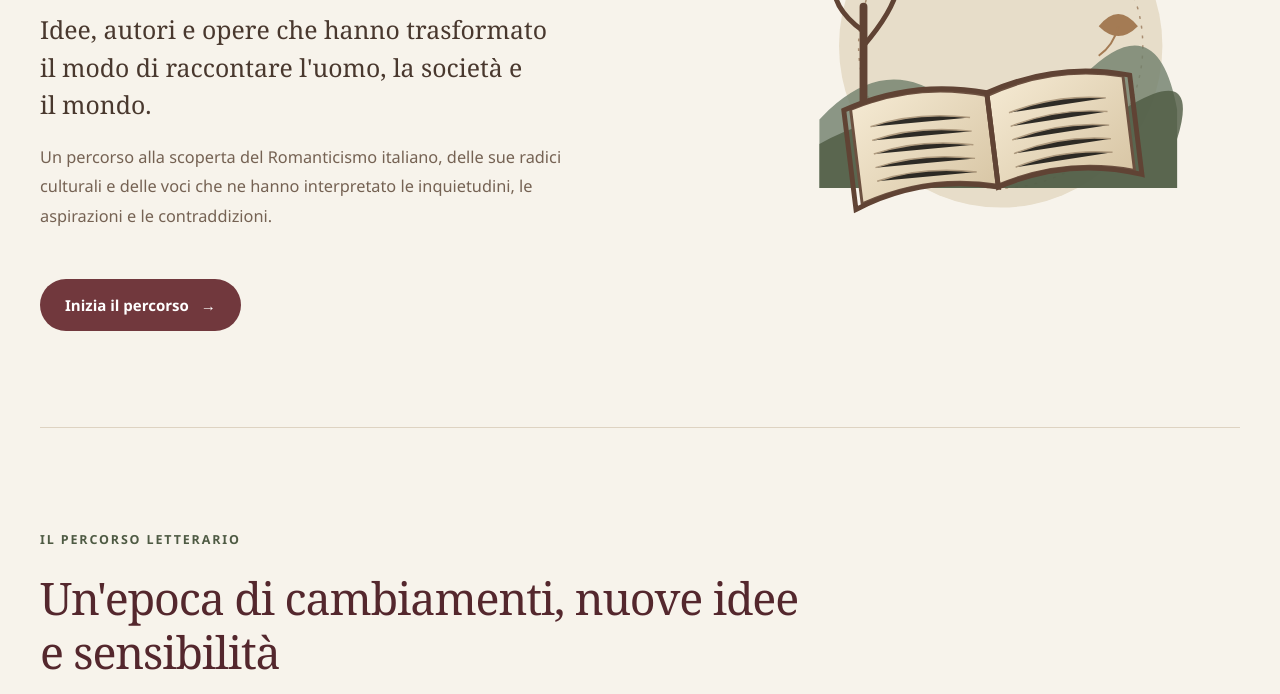
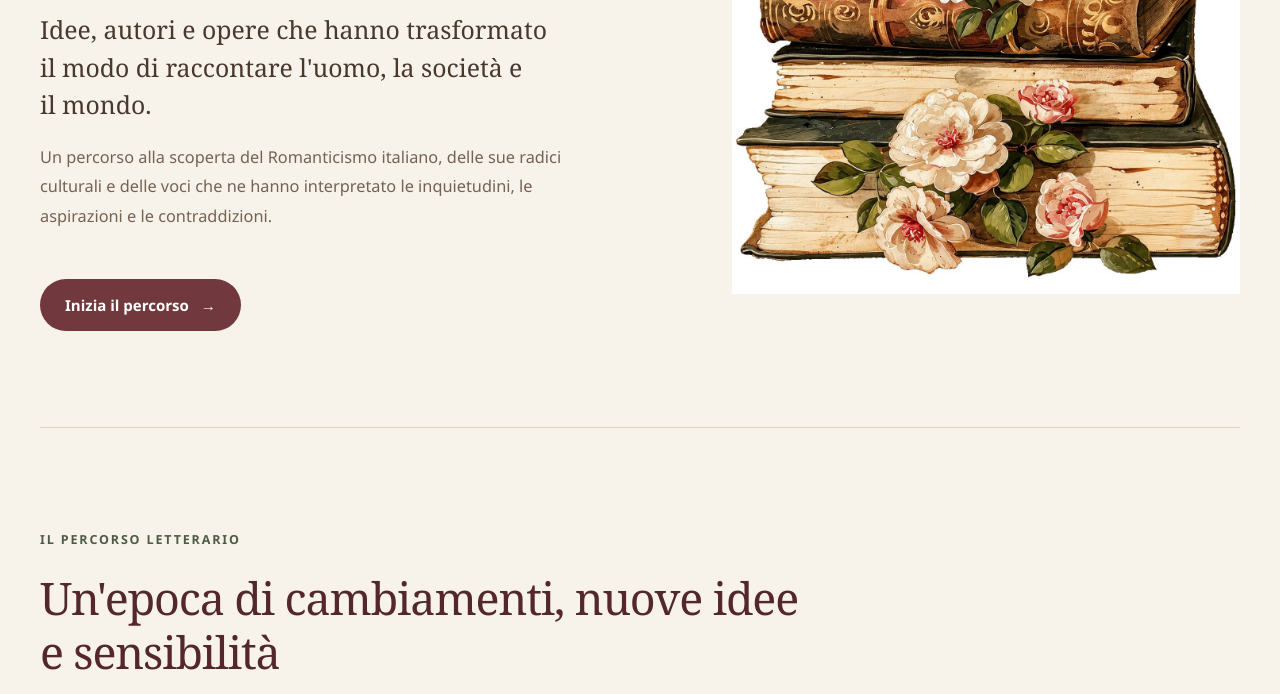
Before and after one commit to GiorgiaA04/Percorsi-nella-letteratura-italiana, a plain HTML site: page index.html in a window 1280 px wide. Shown: the part 406-1100 px from the top of the page. Drawn offline with Linux system fonts and the light colour scheme.

Commit message:
Update index.html

```diff
--- a/index.html
+++ b/index.html
@@ -111,126 +111,8 @@
             </div>
 
             <div class="hero-illustration" aria-hidden="true">
+                <img src="img/icon-books.png" alt="icona del sito">
 
-                <!-- Illustrazione decorativa originale in SVG -->
-                <svg
-                    class="literary-illustration"
-                    viewBox="0 0 500 430"
-                    xmlns="http://www.w3.org/2000/svg"
-
-                >
-
-                    <defs>
-
-                        <linearGradient id="paper-gradient" x1="0" y1="0" x2="1" y2="1">
-                            <stop offset="0%" stop-color="#f5ead3"/>
-                            <stop offset="100%" stop-color="#d8c6a5"/>
-                        </linearGradient>
-
-                        <linearGradient id="book-gradient" x1="0" y1="0" x2="0" y2="1">
-                            <stop offset="0%" stop-color="#783b3e"/>
-                            <stop offset="100%" stop-color="#49252b"/>
-                        </linearGradient>
-
-                    </defs>
-
-                    <!-- Sfondo -->
-                    <circle cx="265" cy="205" r="165" fill="#e7ddc9"/>
-
-                    <circle cx="265" cy="205" r="145"
-                            fill="none"
-                            stroke="#a88c70"
-                            stroke-width="1.5"
-                            stroke-dasharray="3 7"/>
-
-                    <!-- Sole -->
-                    <circle cx="340" cy="95" r="35" fill="#b68b58" opacity="0.7"/>
-
-                    <!-- Linea del paesaggio -->
-                    <path d="M80 280 Q145 210 210 260 T350 235 T445 270 L445 350 L80 350 Z"
-                          fill="#71806c"
-                          opacity="0.8"/>
-
-                    <path d="M80 305 Q160 260 235 290 T390 270 T445 300 L445 350 L80 350 Z"
-                          fill="#4e5a43"
-                          opacity="0.8"/>
-
-                    <!-- Albero -->
-                    <path d="M125 270 L125 165"
-                          stroke="#604334"
-                          stroke-width="8"
-                          stroke-linecap="round"/>
-
-                    <path d="M125 190 Q90 165 95 135 M125 205 Q155 170 160 145"
-                          fill="none"
-                          stroke="#604334"
-                          stroke-width="5"
-                          stroke-linecap="round"/>
-
-                    <path d="M95 140 Q65 125 78 105 Q95 92 110 120 Q125 95 140 110 Q153 133 125 148 Z"
-                          fill="#77846b"/>
-
-                    <path d="M130 150 Q130 115 160 115 Q180 130 158 155 Z"
-                          fill="#8b997a"/>
-
-                    <!-- Libro aperto -->
-                    <g transform="translate(110 255) rotate(-7)">
-
-                        <path d="M0 15 Q70 -5 140 18 L140 110 Q70 90 0 112 Z"
-                              fill="url(#paper-gradient)"
-                              stroke="#6d5140"
-                              stroke-width="3"/>
-
-                        <path d="M140 18 Q210 -5 280 15 L280 112 Q210 90 140 110 Z"
-                              fill="url(#paper-gradient)"
-                              stroke="#6d5140"
-                              stroke-width="3"/>
-
-                        <path d="M140 18 L140 110"
-                              stroke="#8d7156"
-                              stroke-width="2"/>
-
-                        <!-- Righe della pagina sinistra -->
-                        <g stroke="#a28c70" stroke-width="1.5" opacity="0.8">
-                            <path d="M18 35 Q65 25 120 38"/>
-                            <path d="M18 49 Q65 39 120 52"/>
-                            <path d="M18 63 Q65 53 120 66"/>
-                            <path d="M18 77 Q65 67 120 80"/>
-                            <path d="M18 91 Q65 81 120 94"/>
-                        </g>
-
-                        <!-- Righe della pagina destra -->
-                        <g stroke="#a28c70" stroke-width="1.5" opacity="0.8">
-                            <path d="M160 38 Q210 25 260 35"/>
-                            <path d="M160 52 Q210 39 260 49"/>
-                            <path d="M160 66 Q210 53 260 63"/>
-                            <path d="M160 80 Q210 67 260 77"/>
-                            <path d="M160 94 Q210 81 260 91"/>
-                        </g>
-
-                        <!-- Copertina -->
-                        <path d="M-7 15 Q65 -8 140 15 L140 112 Q65 90 -7 117 Z"
-                              fill="none"
-                              stroke="#604334"
-                              stroke-width="5"/>
-
-                        <path d="M140 15 Q215 -8 287 15 L287 117 Q215 90 140 112 Z"
-                              fill="none"
-                              stroke="#604334"
-                              stroke-width="5"/>
-
-                    </g>
-
-                    <!-- mini decorazione -->
-                    <path d="M365 185 Q385 160 405 185 Q385 205 365 185 Z"
-                          fill="#a47b54"/>
-
-                    <path d="M385 185 Q380 205 365 215"
-                          fill="none"
-                          stroke="#a47b54"
-                          stroke-width="2"/>
-
-                </svg>
 
             </div>
 
```
